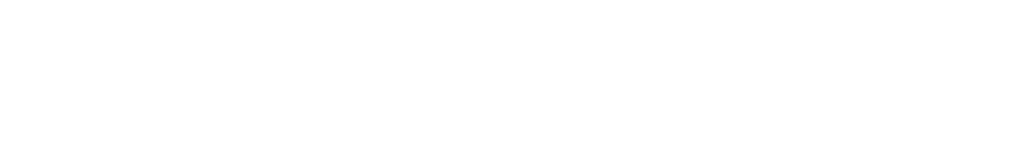
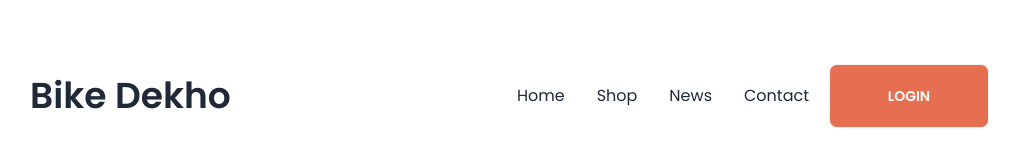
Before and after one commit to Shuvo0414/biker-zone, a plain HTML site: page index.html in a window 1280 px wide. Shown: the whole page, without its empty margins (139-1159 px from the left). Drawn offline with nearby package versions, Linux system fonts and the light colour scheme.

Commit message:
added nav section

```diff
--- a/index.html
+++ b/index.html
@@ -1,5 +1,5 @@
 <!DOCTYPE html>
-<html lang="en">
+<html lang="en" data-theme="light">
 <head>
     <meta charset="UTF-8">
     <meta name="viewport" content="width=device-width, initial-scale=1.0">
@@ -7,12 +7,64 @@
     <!-- tailwind and daisyui cdn -->
     <link href="https://cdn.jsdelivr.net/npm/daisyui@3.3.1/dist/full.css" rel="stylesheet" type="text/css" />
     <script src="https://cdn.tailwindcss.com"></script>
+    <!-- google fonts -->
+    <link rel="preconnect" href="https://fonts.googleapis.com">
+<link rel="preconnect" href="https://fonts.gstatic.com" crossorigin>
+<link href="https://fonts.googleapis.com/css2?family=Poppins:wght@400;500;600;700;800&display=swap" rel="stylesheet">
+<!-- tailwind customs color -->
+<script>
+    tailwind.config = {
+      theme: {
+        extend: {
+          colors: {
+            clifford: '#da373d',
+            'bike-primary-btn': '#E76F51',
+          }
+        }
+      }
+    }
+  </script>
+<!-- customs styles -->
+<style>
+    .font-poppins{
+        font-family: 'Poppins', sans-serif;
+    }
+</style>
 </head>
-<body>
-    <header>
-
+<body class="font-poppins">
+    <header class="md:container md:max-auto">
+        <!-- nav section starts here -->
+        <nav class="lg:mx-36 lg:my-14">
+            <div class="navbar bg-base-100">
+                <div class=" flex-1 w-auto">
+                  <div class="dropdown">
+                    <label tabindex="0" class="btn btn-ghost lg:hidden">
+                      <svg xmlns="http://www.w3.org/2000/svg" class="h-5 w-5" fill="none" viewBox="0 0 24 24" stroke="currentColor"><path stroke-linecap="round" stroke-linejoin="round" stroke-width="2" d="M4 6h16M4 12h8m-8 6h16" /></svg>
+                    </label>
+                    <ul tabindex="0" class="menu  menu-sm dropdown-content mt-3 z-[1] p-2 shadow bg-base-100 rounded-box w-52">
+                      <li><a>Home</a></li>
+                      <li><a>Shop</a></li>
+                      <li><a>News</a></li>
+                      <li><a>Contact</a></li>
+                    </ul>
+                  </div>
+                  <a class="btn btn-ghost normal-case text-3xl ml-9 lg:ml-0 lg:text-4xl">Bike Dekho</a>
+                </div>
+                <div class="navbar-center hidden lg:flex">
+                  <ul class="menu menu-horizontal px-1 text-base">
+                    <li><a>Home</a></li>
+                    <li><a>Shop</a></li>
+                    <li><a>News</a></li>
+                    <li><a>Contact</a></li>
+                  </ul>
+                </div>
+                <div class=" w-auto">
+            <a class="btn text-white w-28 lg:h-16 lg:w-40 bg-bike-primary-btn">Login</a>
+                </div>
+              </div>
+        </nav>
     </header>
-    <main></main>
+    <main class=""></main>
     <footer></footer>
 </body>
 </html>
```
